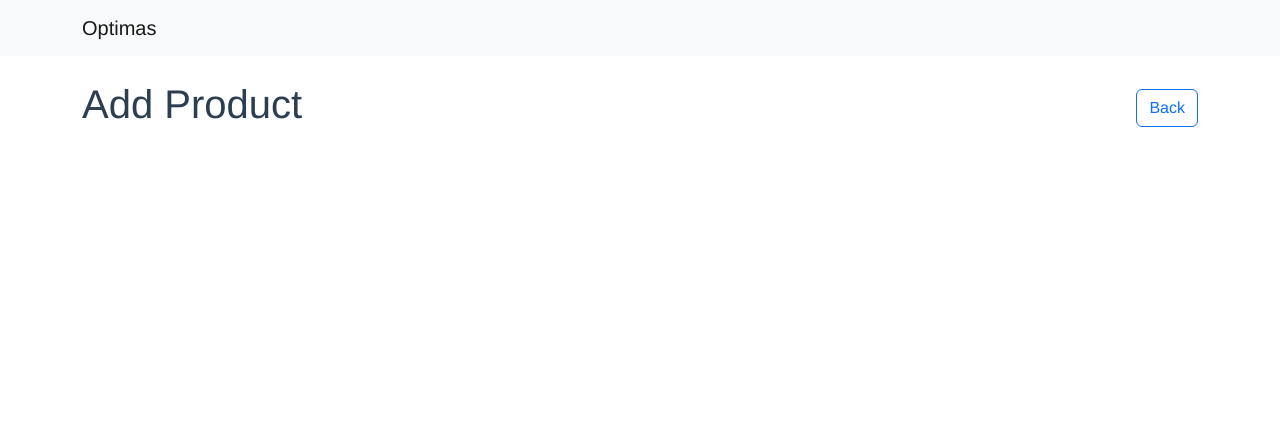
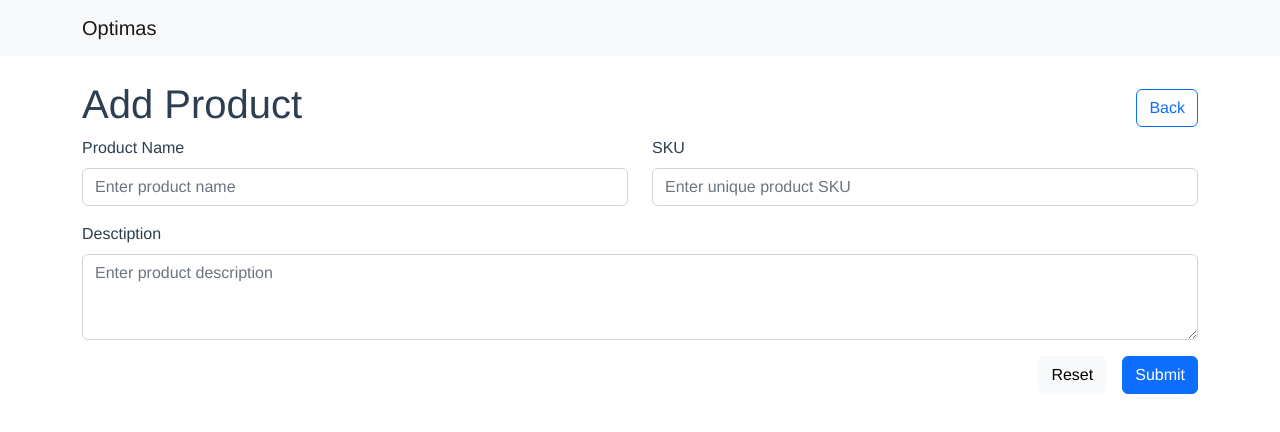
Before and after one commit to rajeshdewle/vue-assignment, a Vue app: page /products/add in a window 1280 px wide. Shown: the top 432 px of the page. Built offline with nearby package versions, Linux system fonts and the light colour scheme.

Commit message:
Add product form component with basic UI

```diff
--- /dev/null
+++ b/src/components/ProductForm.vue
@@ -0,0 +1,43 @@
+<template>
+  <form>
+    <div class="row mb-3">
+      <div class="col">
+        <label for="product_name" class="form-label">Product Name</label>
+        <input
+          type="text"
+          id="product_name"
+          class="form-control"
+          placeholder="Enter product name"
+        >
+      </div>
+      <div class="col">
+        <label for="product_sku" class="form-label">SKU</label>
+        <input
+          type="text"
+          id="product_sku"
+          class="form-control"
+          placeholder="Enter unique product SKU"
+        >
+      </div>
+    </div>
+    <div class="mb-3">
+      <label for="product_desc" class="form-label">Desctiption</label>
+      <textarea
+        rows="3"
+        id="product_desc"
+        class="form-control"
+        placeholder="Enter product description"
+      ></textarea>
+    </div>
+    <div class="d-flex justify-content-end">
+      <button type="button" class="btn btn-light me-3">Reset</button>
+      <button class="btn btn-primary">Submit</button>
+    </div>
+  </form>
+</template>
+
+<script>
+export default {
+  name: "ProductHeader",
+};
+</script>
--- a/src/views/AddProduct.vue
+++ b/src/views/AddProduct.vue
@@ -6,12 +6,18 @@
         Back
       </router-link>
     </div>
+    <ProductFrom></ProductFrom>
   </div>
 </template>
 
 <script>
+import ProductFrom from "@/components/ProductForm.vue";
+
 export default {
   name: "AddProduct",
+  components: {
+    ProductFrom,
+  },
   data() {
     return {};
   },
```
